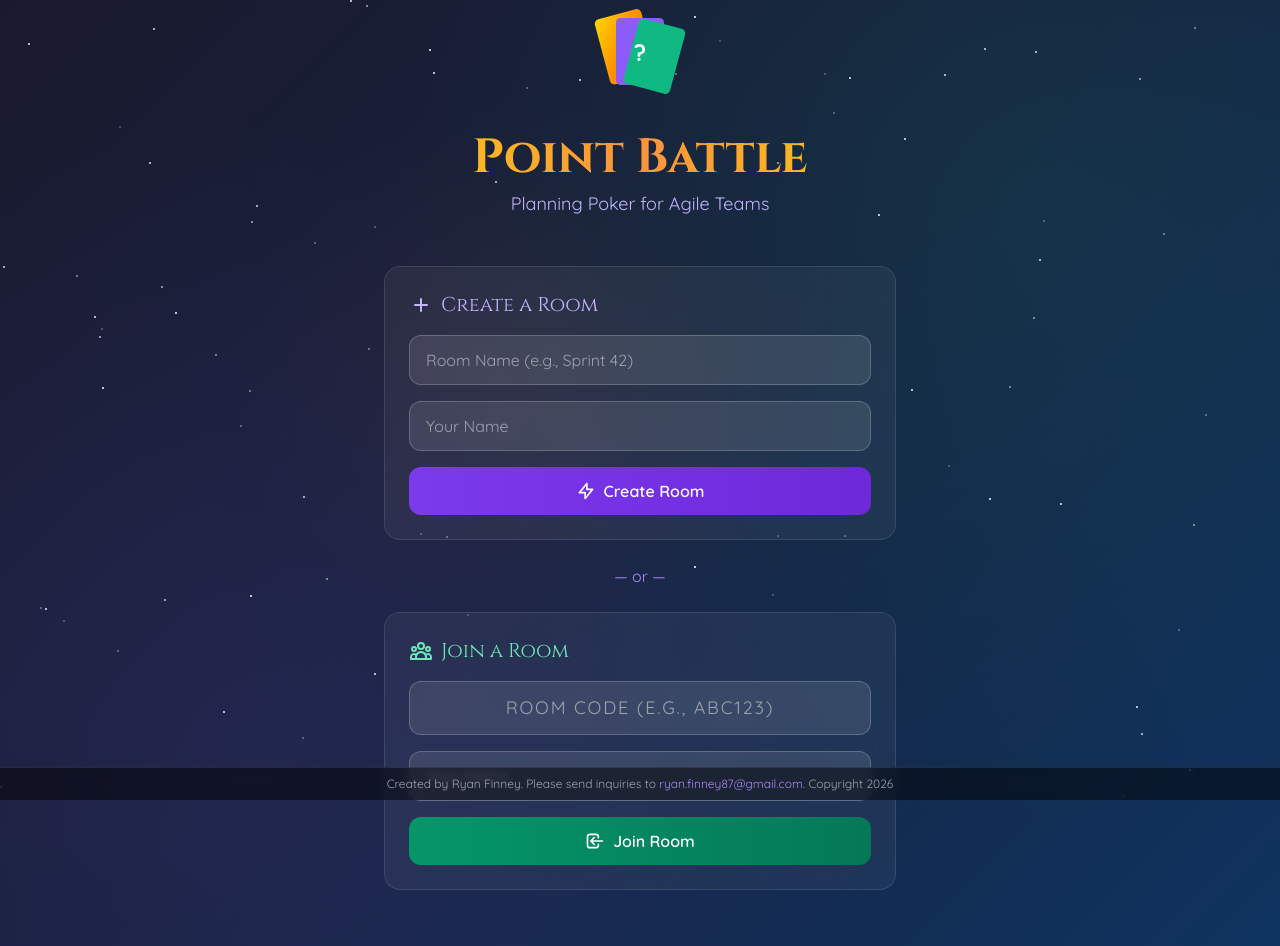
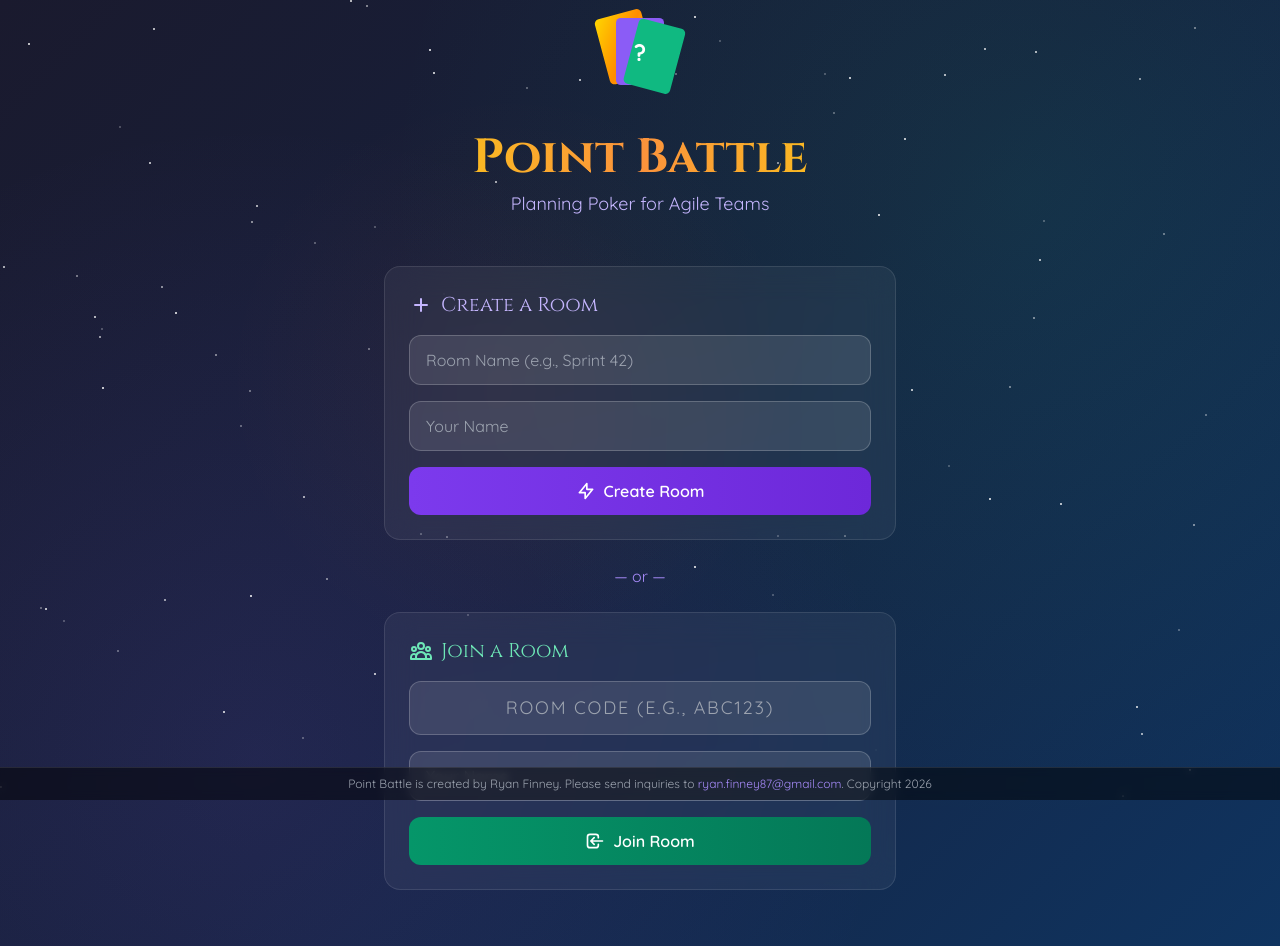
Before and after one commit to The-Harex/ScrumCards, a website: page public/index.html in a window 1280 px wide. Drawn offline with nearby package versions, Linux system fonts and the light colour scheme; no server answers.

Commit message:
footer change

```diff
--- a/public/index.html
+++ b/public/index.html
@@ -684,7 +684,7 @@
     <!-- Footer -->
     <footer class="fixed bottom-0 left-0 right-0 bg-black/50 backdrop-blur-sm border-t border-white/10 py-2 px-4 text-center z-40">
         <p class="text-gray-400 text-xs">
-            Created by Ryan Finney. Please send inquiries to
+            Point Battle is created by Ryan Finney. Please send inquiries to
             <a href="mailto:ryan.finney87@gmail.com" class="text-mystic-400 hover:text-mystic-300 transition-colors">ryan.finney87@gmail.com</a>.
             Copyright <span id="copyrightYear"></span>
         </p>
```
